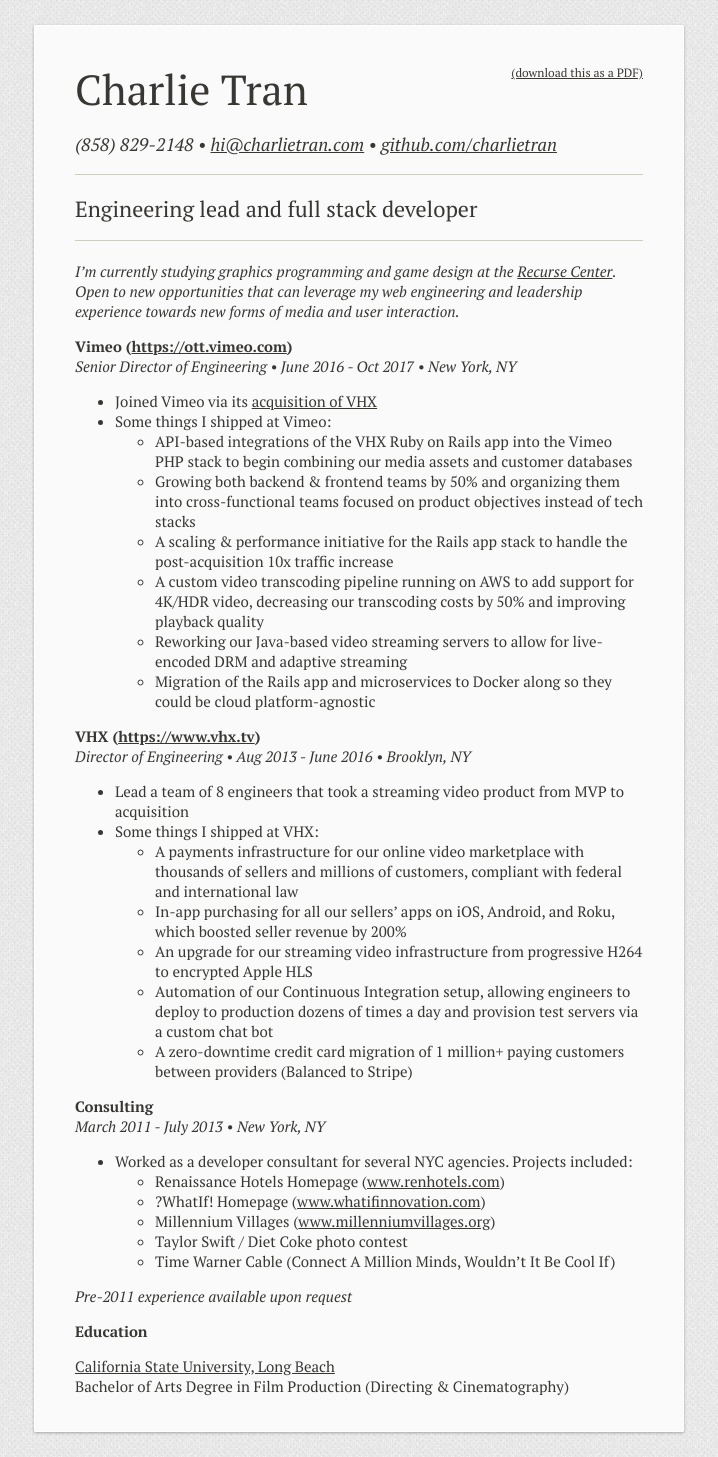
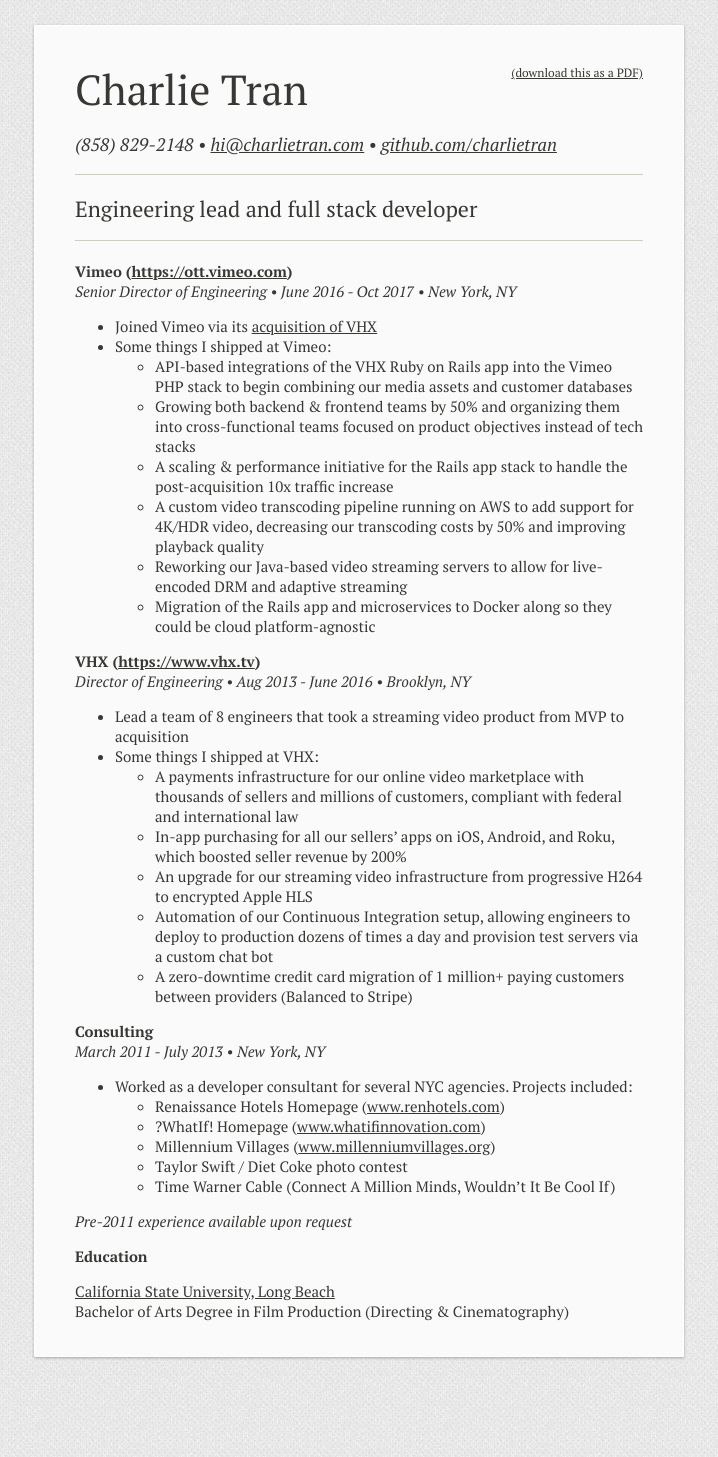
Before and after one commit to charlietran/charlietran.github.io, a Jekyll site: the page built from resume.md, in a window 1280 px wide. Shown: the whole page, without its empty margins (281-999 px from the left). Built offline with Jekyll 4.4.1, drawn with Linux system fonts in a browser that asks for light colours; after the commit the page ends 1382 px from its top, so only the background shows below that.

Commit message:
Update resume.md

```diff
--- a/resume.md
+++ b/resume.md
@@ -15,11 +15,6 @@
 <hr>
 <div id="description">Engineering lead and full stack developer</div>
 <hr>
-
-*I'm currently studying graphics programming and game design at the [Recurse
-Center](https://www.recurse.com). Open to new opportunities that can leverage
-my web engineering and leadership experience towards new forms of media and
-user interaction.*
 
 **Vimeo ([https://ott.vimeo.com](https://ott.vimeo.com))**
 *Senior Director of Engineering &bull; June 2016 - Oct 2017 &bull; New York, NY*
```
